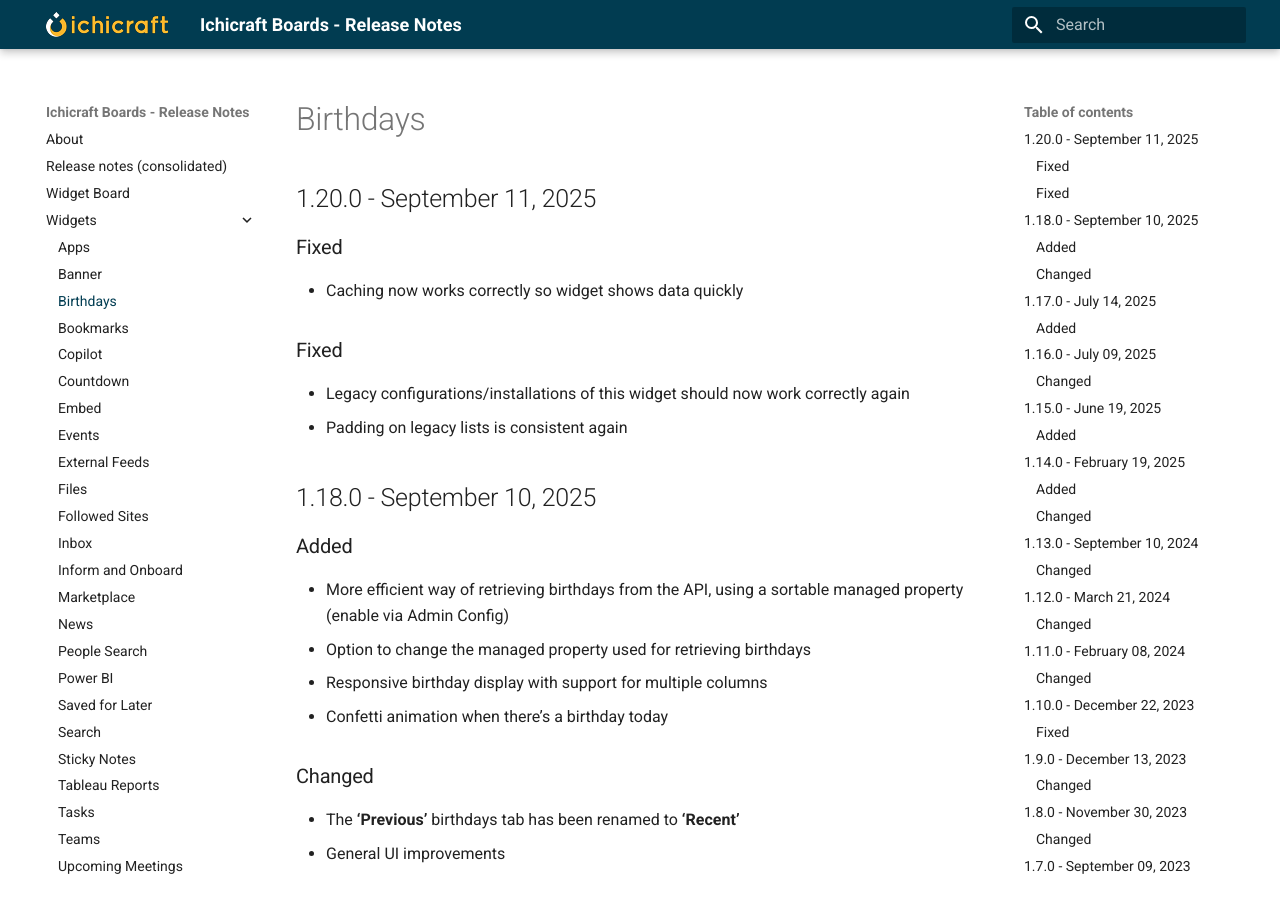
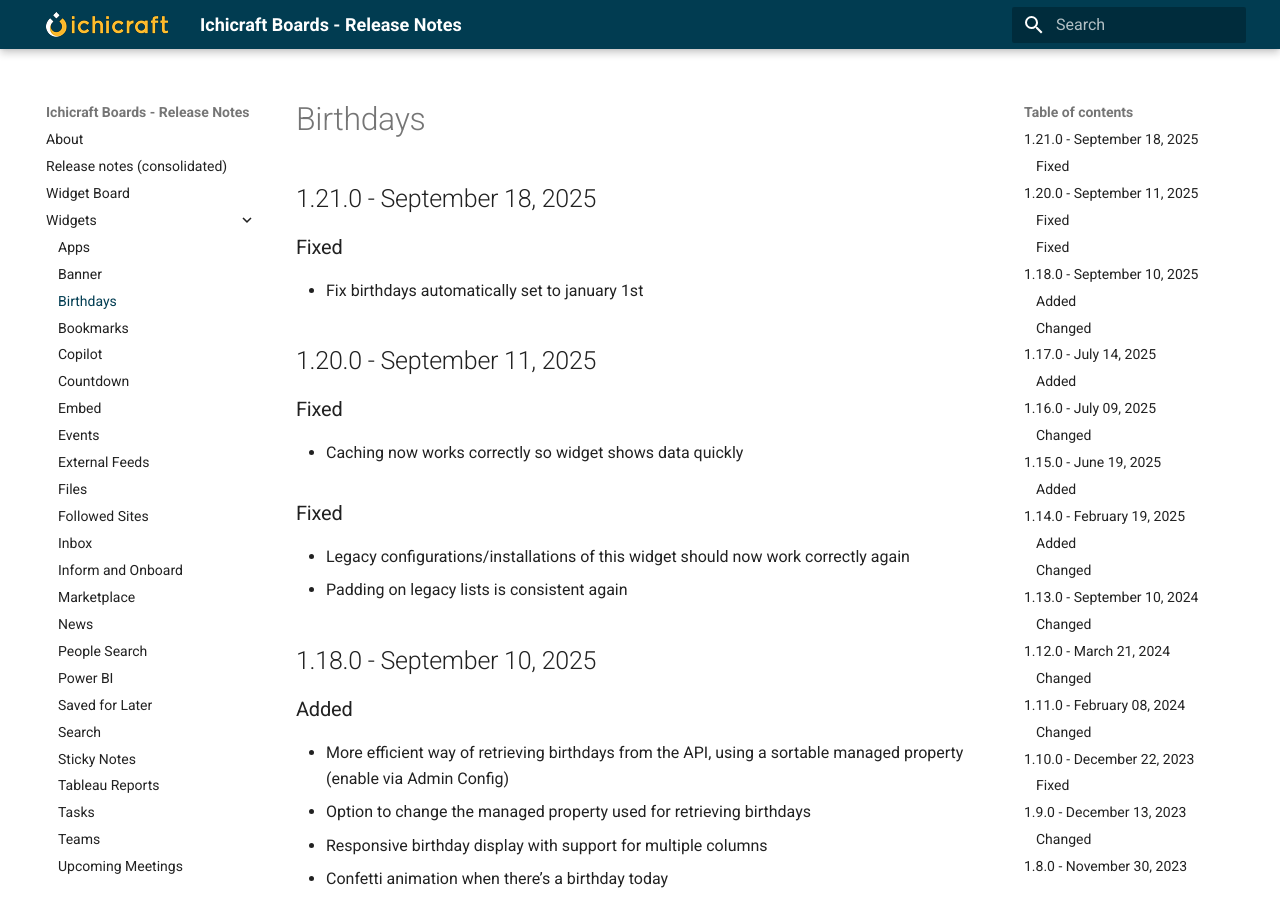
Before and after one commit to ichicraft/widgets-docs, an MkDocs documentation site: the page built from docs/Widgets/Birthdays.md, in a window 1280 px wide and 900 px high. Built offline with MkDocs 1.6.1 and Material for MkDocs 9.7.7, drawn with Linux system fonts in a browser that asks for light colours.

```diff
--- a/docs/Widgets/Birthdays.md
+++ b/docs/Widgets/Birthdays.md
@@ -1,3 +1,8 @@
+## 1.21.0 - September 18, 2025
+
+### Fixed
+- Fix birthdays automatically set to january 1st
+
 ## 1.20.0 - September 11, 2025
 
 ### Fixed
```
Also changed, not shown: docs/Release-notes-(consolidated).md (+5 -0 lines).
